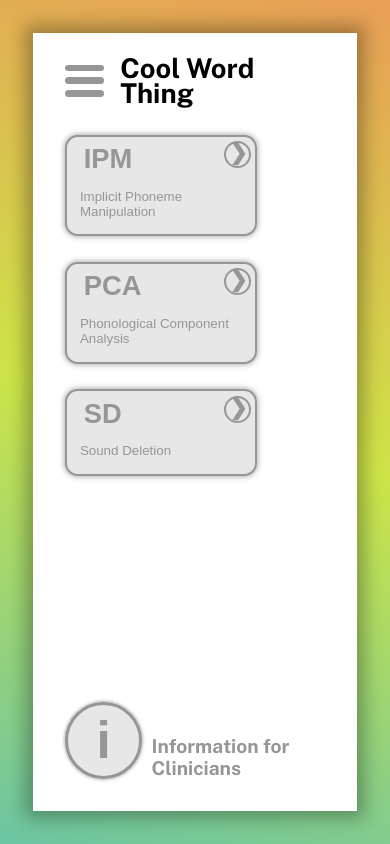
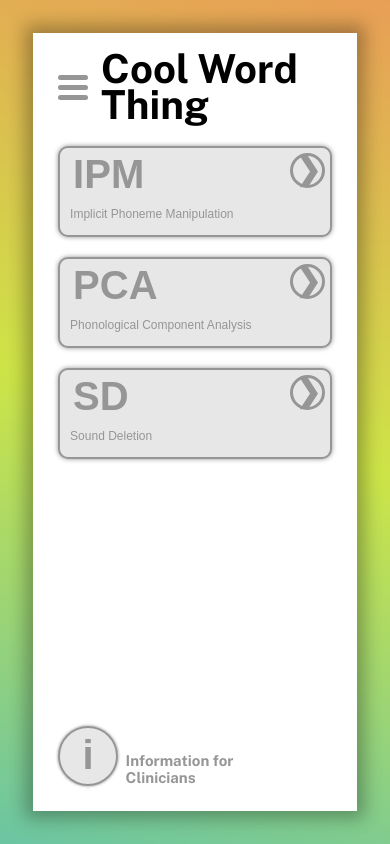
Before and after one commit to MatthewB384/AphasiaTherapy, a plain HTML site: page home.html in a window 390 px wide. Drawn offline with nearby package versions, Linux system fonts and the light colour scheme.

Commit message:
Add files via upload
reworked media querying for smaller devices, make p elements larger and added a flex grow to cards

```diff
--- a/css/style.css
+++ b/css/style.css
@@ -52,29 +52,18 @@ main > *:nth-last-of-type(2) {
 
 h1 {
     margin: 0.3rem;
-    font-size: 4em;
+    font-size: 4rem;
     line-height: 0.9em;
-}
-
-@media (orientation: portrait) and (max-width: 768px) {
-    h1 {
-        font-size: 2.5rem;
-    }
-}
-
-@media (orientation: portrait) and (max-width: 500px) {
-    h1 {
-        font-size: 7vw;
-    }
-    html {
-        font-size: 0.8rem;
-    }
 }
 
 h2 {
     margin: 0.3rem;
     font-size: 1.5em;
     color: var(--white-2);
+}
+
+p {
+    font-size: 1.2rem;
 }
 
 .bg-wrap {
@@ -157,7 +146,7 @@ h2 {
     display: flex;
     justify-content: flex-end;
     align-items: center;
-    min-width: 15rem;
+    min-width: 16rem;
     height: 6rem;
     padding-right: 2rem;
     font-size: 0.85rem;
@@ -308,8 +297,9 @@ h2 {
     border-radius: 1rem;
     background-color: var(--white-1);
     padding: 0.5rem 1rem 0.2rem 1rem;
-    width: 15rem;
-    min-width: 11rem;
+    flex-basis: 16rem;
+    flex-grow: 1;
+    min-width: 15rem;
     box-shadow: 0 0 0.5rem currentColor;
     text-align: left;
     transition: color 350ms;
@@ -318,17 +308,17 @@ h2 {
 }
 
 .activity-select-cards .card h1::after {
-    --border-width: 0.1em;
-    --btn-height: 1em;
+    --border-width: 0.3rem;
+    --btn-height: 3.5rem;
     content: "\276F";
     position: absolute;
-    font-size: 0.8em;
-    top: 0.2em;
-    right: 0.2em;
+    font-size: 3rem;
+    top: 0.5rem;
+    right: 0.5rem;
     display: inline-flex;
-    padding: 0.3ch 0.3ch 0.5ch 0.5ch;
-    height: calc(var(--btn-height) - 2 * var(--border-width) - 0.35ch);
-    width: calc(var(--btn-height) - 2 * var(--border-width) - 0.35ch);
+    padding: 0.4ch 0.4ch 0.5ch 0.5ch;
+    height: calc(var(--btn-height) - 2 * var(--border-width) - 0.9ch);
+    width: calc(var(--btn-height) - 2 * var(--border-width) - 0.9ch);
     font-weight: 900;
     align-items: center;
     justify-content: center;
@@ -341,3 +331,15 @@ h2 {
     color: var(--hne-blue);
     outline: none;
 }
+
+@media (orientation: portrait) and (max-width: 500px) {
+    html {
+        font-size: 13px;
+    }
+}
+
+@media (orientation: portrait) and (max-width: 400px) {
+    html {
+        font-size: 10px;
+    }
+}
```
